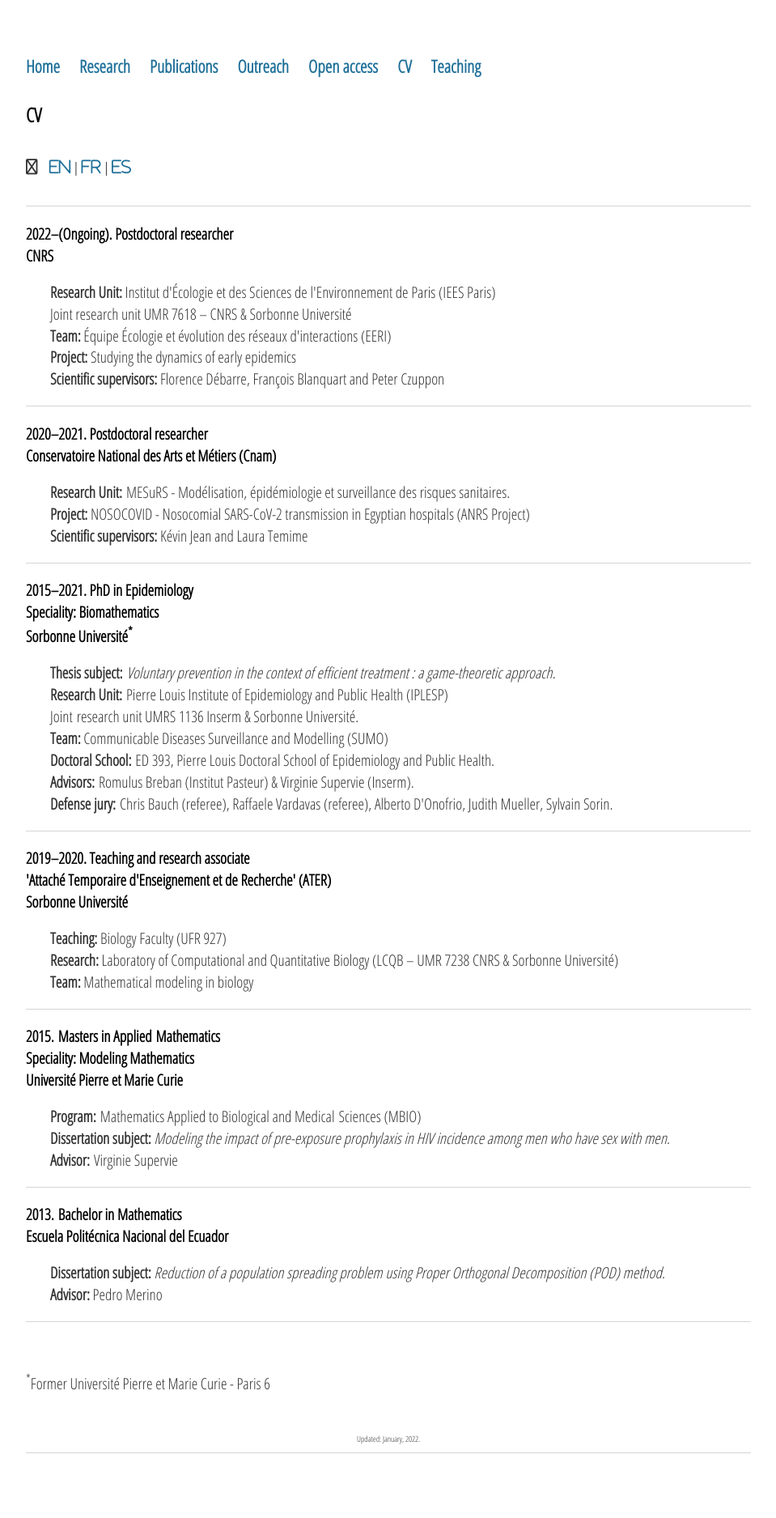
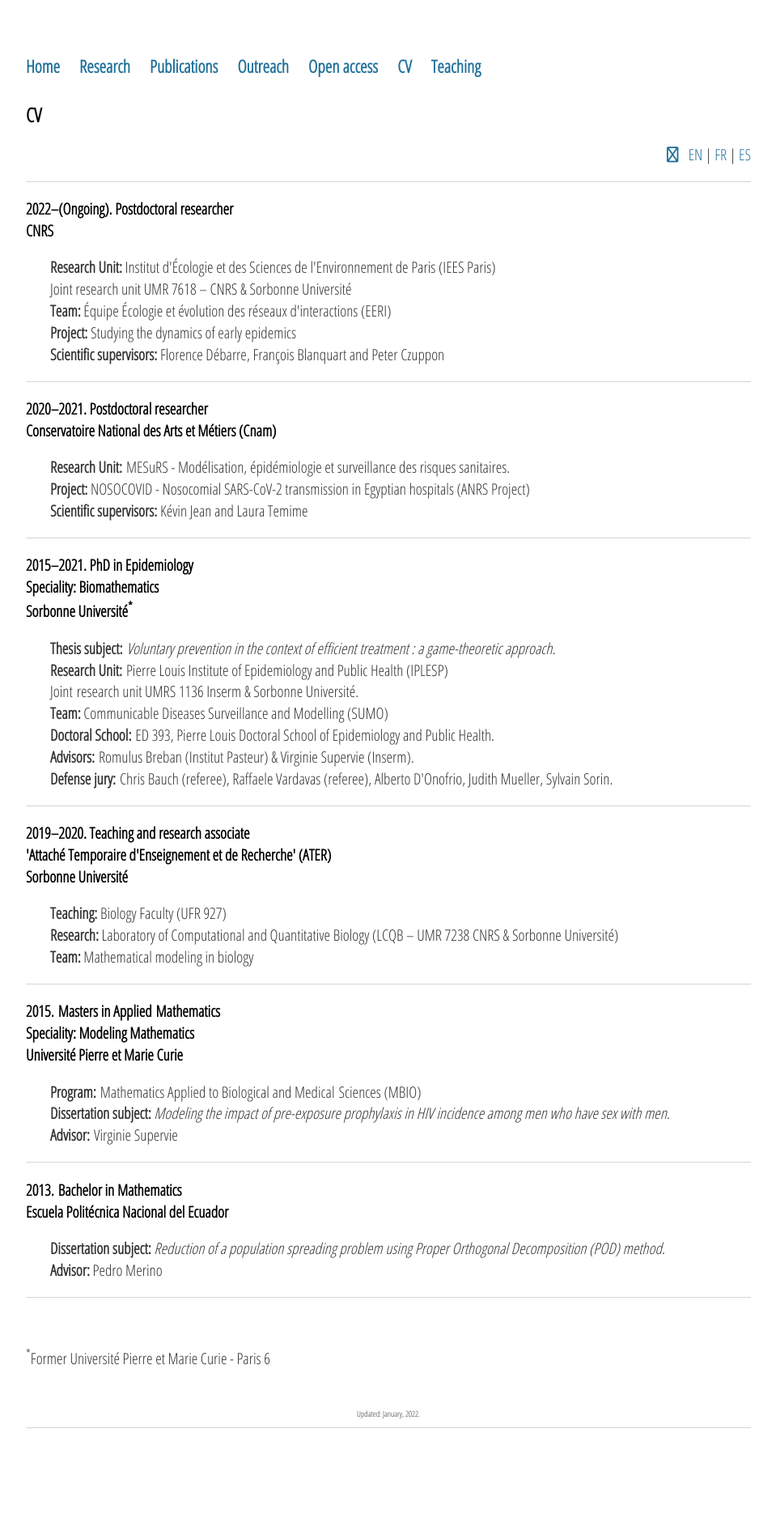
Before and after one commit to sjijon/sjijon.github.io, a Jekyll site: the page built from cv.html, in a window 1280 px wide. Shown: the whole page at 81% size, without its empty margins (160-1119 px from the left). Built offline with Jekyll 4.4.1, drawn with Linux system fonts in a browser that asks for light colours; nearby versions of some CDN libraries; after the commit the page ends 1844 px from its top, so only the background shows below that.

Commit message:
Fix style

```diff
--- a/cv.html
+++ b/cv.html
@@ -5,7 +5,7 @@ title: CV
 <div class="blurb">
 	<h2>CV</h2>
 
-	<p style="text-align:right;"
+	<p style="text-align:right;">
 		<i class="far fa-download" style="color:#1f7099"></i> &nbsp;
 		<a href="https://github.com/sjijon/sjijon.github.io/blob/master/documents/CV/CV_EN_JIJON.pdf" target="_blank">EN</a> |
 		<a href="https://github.com/sjijon/sjijon.github.io/blob/master/documents/CV/CV_FR_JIJON.pdf" target="_blank">FR</a> |
```
